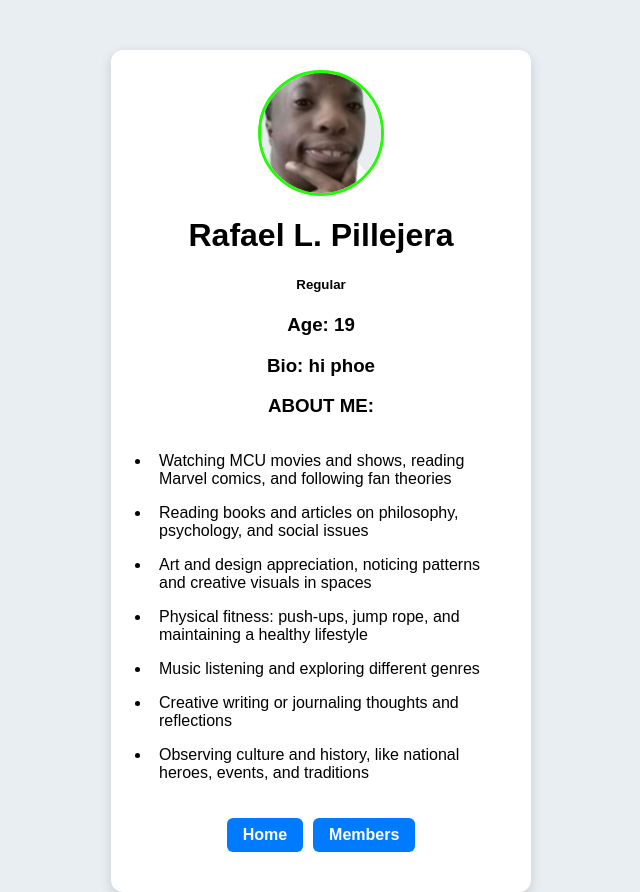
After one commit to VoidMaker6116/QueueWeb, a Flask app: page /rafael in a window 1280 px wide. The commit adds this page. Shown: the whole page, without its empty margins (319-959 px from the left). Run offline with Flask 3, Linux system fonts and the light colour scheme.

Commit message:
added a member page and my profile

```diff
--- a/QueueWeb/app.py
+++ b/QueueWeb/app.py
@@ -34,5 +34,22 @@ def clear():
     queue = Queue()
     return redirect("/")
 
+@app.route("/members")
+def members():
+    return render_template("members.html")
+
+@app.route("/rafael")
+def rafael():
+    # Puwede kang magpadala ng data sa template
+    my_profile = {
+        "name": "Rafael L. Pillejera",
+        "age": 19,
+        "status": "Regular",
+        "bio": "hi phoe",
+
+    }
+    return render_template("rafael.html", rafael=my_profile)
+
+
 if __name__ == "__main__":
     app.run(debug=True)
--- a/QueueWeb/static/style.css
+++ b/QueueWeb/static/style.css
@@ -1,11 +1,14 @@
+
 body {
     font-family: Arial, sans-serif;
     background-color: #e9eef2;
     display: flex;
-    justify-content: center;
-    align-items: flex-start;
+    flex-direction: column;
+    align-items: center;
     padding-top: 50px;
+    margin: 0;
 }
+
 
 .container {
     background: #fff;
@@ -19,11 +22,42 @@ h1 {
     text-align: center;
 }
 
+.center-text {
+  text-align: center;
+}
+
+.left-text {
+  text-align: left;
+}
+
+
+.nav-links {
+    display: flex;
+    justify-content: center;
+    gap: 10px;
+    margin-bottom: 20px;
+}
+
+.nav-links a {
+    display: inline-block;
+    background-color: #007bff;
+    color: white;
+    text-decoration: none;
+    font-weight: bold;
+    padding: 8px 16px;
+    border-radius: 6px;
+    transition: background-color 0.2s;
+}
+
+.nav-links a:hover {
+    background-color: #005fcc;
+}
+
 form {
     margin-bottom: 10px;
 }
 
-input {
+input[type="text"] {
     width: 65%;
     padding: 8px;
     margin-right: 6px;
@@ -39,6 +73,7 @@ button {
     background: #007bff;
     color: white;
     font-weight: bold;
+    margin-right: 5px;
 }
 
 button:hover {
@@ -57,7 +92,32 @@ ul li {
     padding: 6px 8px;
     background: white;
     margin-bottom: 6px;
-    border-radius: 5px;
     border-left: 4px solid #007bff;
     font-weight: bold;
 }
+
+
+ul.about-list {
+    background: none;
+    padding-left: 20px;
+    list-style-type: disc;
+    border-radius: 0;
+    min-height: auto;
+}
+
+ul.about-list li {
+    background: none;
+    border-left: none;
+    font-weight: normal;
+    margin-bottom: 4px;
+}
+
+.profile-pic {
+    display: block;
+    margin: 0 auto 15px auto;
+    width: 120px;
+    height: 120px;
+    border-radius: 50%;
+    object-fit: cover;
+    border: 3px solid #20fc03;
+}
--- a/QueueWeb/templates/index.html
+++ b/QueueWeb/templates/index.html
@@ -9,6 +9,11 @@
 
 <body>
     <div class="container">
+
+        <div class="nav-links">
+            <a href="/members">Members</a>
+        </div>
+
         <h1>Queue (OOP + Flask)</h1>
 
         <form action="/enqueue" method="POST">
@@ -38,7 +43,6 @@
             <li><i>Empty</i></li>
             {% endif %}
         </ul>
-
     </div>
 </body>
 
--- /dev/null
+++ b/QueueWeb/templates/rafael.html
@@ -0,0 +1,36 @@
+<!DOCTYPE html>
+<html lang="en">
+<head>
+    <meta charset="UTF-8">
+    <title>Rafael L. Pillejera</title>
+    <link rel="stylesheet" href="/static/style.css">
+</head>
+<body>
+    <div class="container">
+        <img src="{{ url_for('static', filename='images/rafael.png') }}"
+            alt="Rafael Profile Picture" class="profile-pic">
+
+        <h1 class="center-text">{{ rafael.name }}</h1>
+        <h5 class="center-text">{{ rafael.status }}</h5>
+        <h3 class="center-text"><strong>Age:</strong> {{ rafael.age }}</h3>
+        <h3 class="center-text"><strong>Bio:</strong> {{ rafael.bio }}</h3>
+
+        <h3 class="center-text">ABOUT ME:</h3>
+    <ul class ="about-list">
+        <li>Watching MCU movies and shows, reading Marvel comics, and following fan theories</li>
+        <li>Reading books and articles on philosophy, psychology, and social issues</li>
+        <li>Art and design appreciation, noticing patterns and creative visuals in spaces</li>
+        <li>Physical fitness: push-ups, jump rope, and maintaining a healthy lifestyle</li>
+        <li>Music listening and exploring different genres</li>
+        <li>Creative writing or journaling thoughts and reflections</li>
+        <li>Observing culture and history, like national heroes, events, and traditions</li>
+    </ul>
+
+
+        <div class="nav-links">
+            <a href="/">Home</a>
+            <a href="/members">Members</a>
+        </div>
+    </div>
+</body>
+</html>
```
Also changed, not shown: QueueWeb/templates/members.html (added, +24 -0 lines), QueueWeb/static/images/rafael.png (added).
